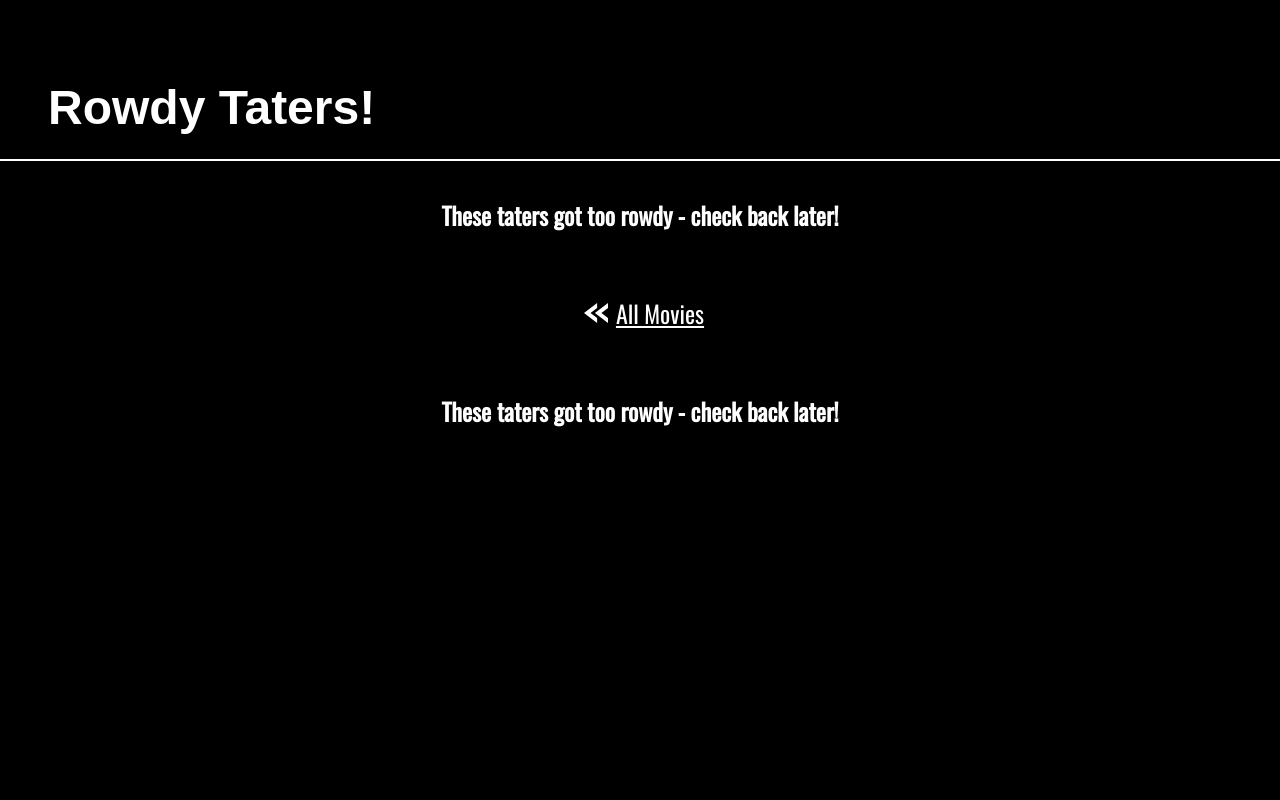
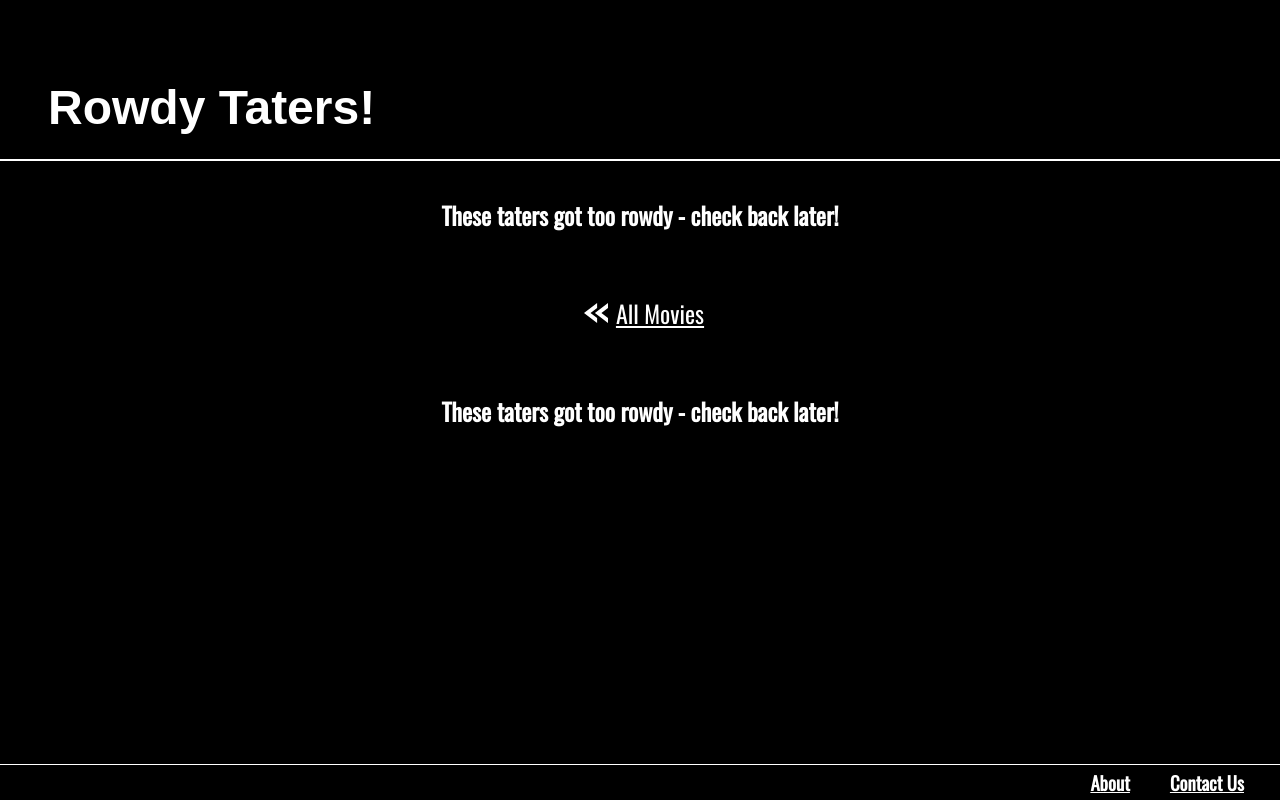
Before and after one commit to dietza/rowdy-taters, a React (Create React App) app: page /about in a window 1280 px wide. Shown: the top 800 px of the page. Built offline with nearby package versions, Linux system fonts and the light colour scheme; no server answers; a web font is replaced by a local one.

Commit message:
Create Footer component to hold about and contact us pages

```diff
--- a/src/Components/App/App.js
+++ b/src/Components/App/App.js
@@ -1,6 +1,7 @@
 import React, { Component } from 'react';
 import { BrowserRouter, Route } from 'react-router-dom';
 import Header from '../Header/Header';
+import Footer from '../Footer/Footer';
 import Movies from '../Movies/Movies';
 import Details from '../Details/Details'
 import { fetchAllMovies } from '../../apiCalls'
@@ -52,7 +53,7 @@ class App extends Component {
             selectedMovieID={match.params.id}
             hideSelection={this.toggleSelection}/>
           }}/>
-
+        <Footer />
       </>
     )
   }
--- /dev/null
+++ b/src/Components/Footer/Footer.css
@@ -0,0 +1,16 @@
+.footer {
+  position: fixed;
+  bottom: 0;
+  right: 0;
+  width: 100vw;
+  display: flex;
+  justify-content: flex-end;
+  border-top: 1.2pt solid white;
+}
+
+.about-link,
+.contact-link {
+  text-align: right;
+  padding-right: 2rem;
+  margin: .25rem
+}
--- /dev/null
+++ b/src/Components/Footer/Footer.js
@@ -0,0 +1,18 @@
+import React from 'react'
+import { Link } from 'react-router-dom'
+import './Footer.css'
+
+const Footer = () => {
+  return (
+    <footer className="footer">
+    <Link to="/about" >
+      <h3 className="about-link">About</h3>
+    </Link>
+    <Link to="/contact-us">
+      <h3 className="contact-link">Contact Us</h3>
+    </Link>
+    </footer>
+  )
+}
+
+export default Footer
```
